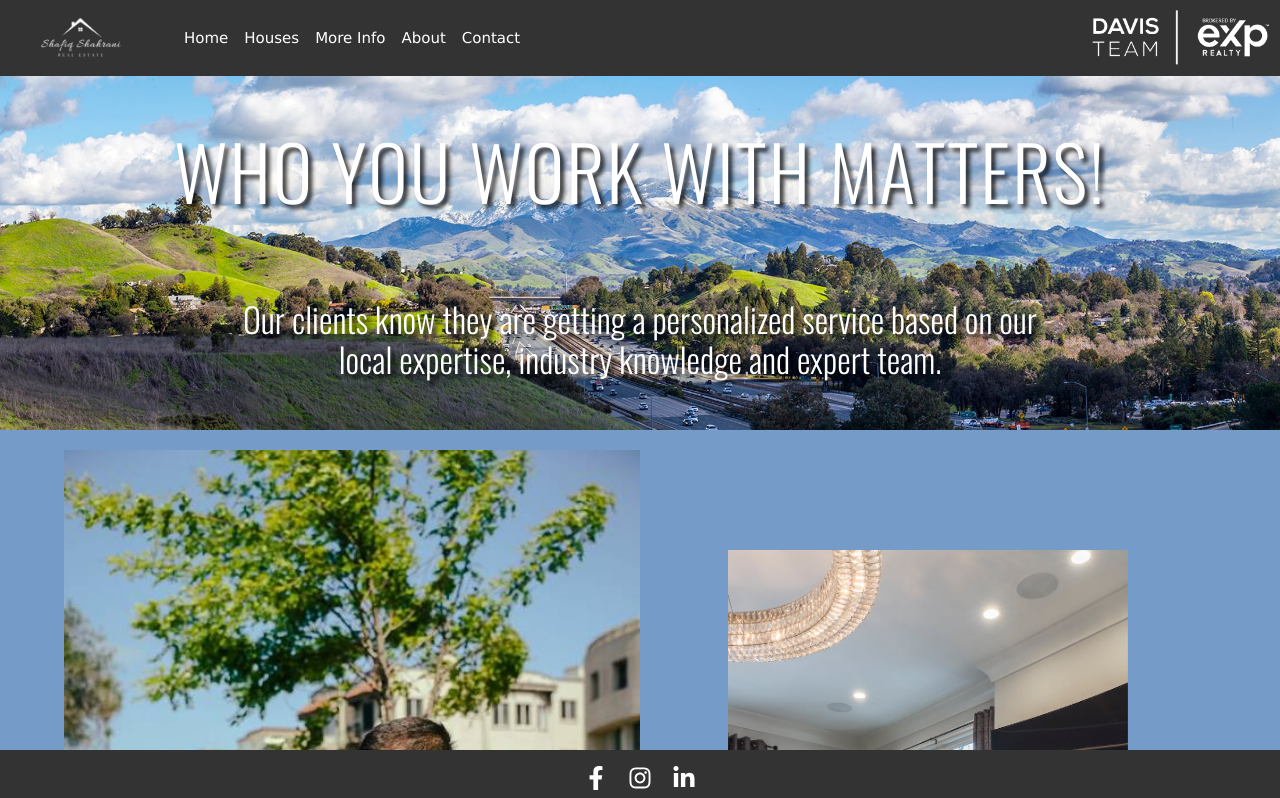
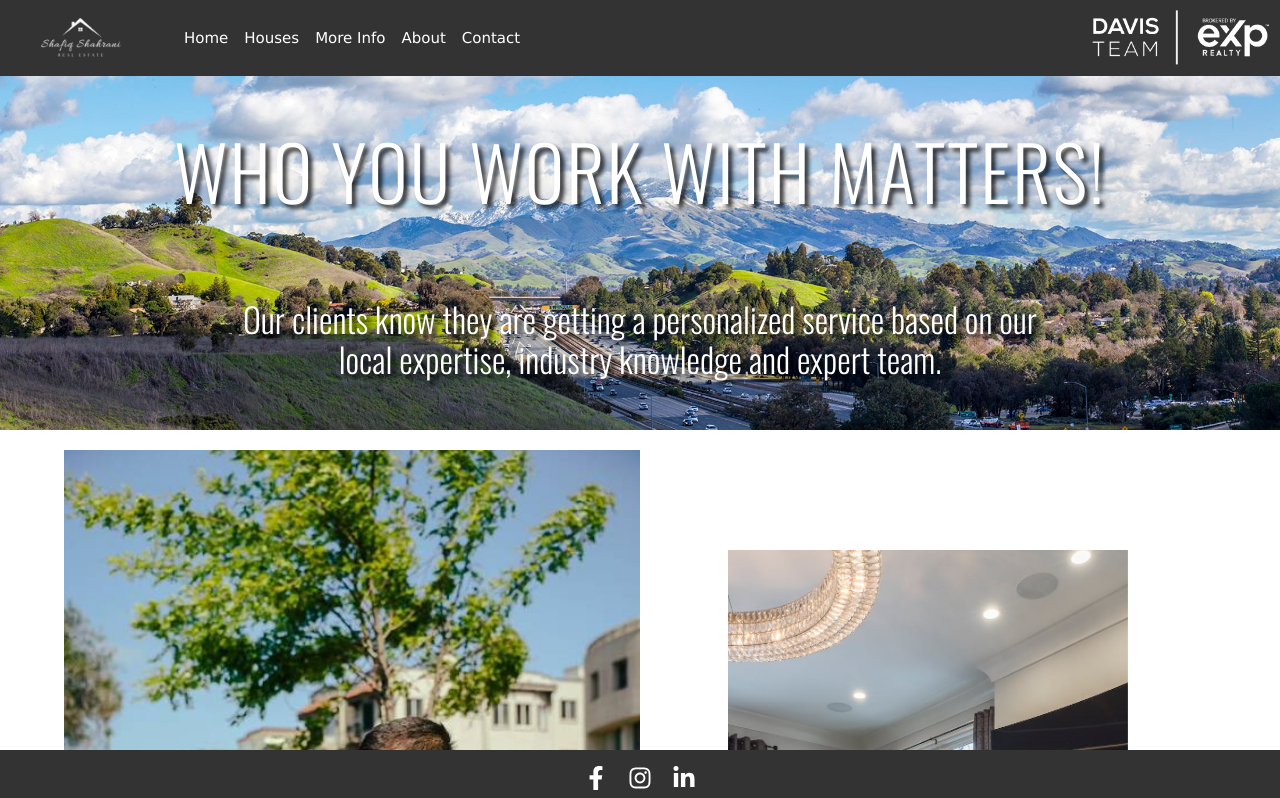
Before and after one commit to Moshahrani/real-estate-website, a React (Create React App) app in the folder real-estate/: page / in a window 1280 px wide. Shown: the top 798 px of the page. Built offline with nearby package versions, Linux system fonts and the light colour scheme; a web font is replaced by a local one.

Commit message:
added white to gradient from top to 20% down instead for better color contrast of carousel container with body's background color

```diff
--- a/real-estate/src/css/Home.css
+++ b/real-estate/src/css/Home.css
@@ -1,9 +1,11 @@
 @import url('https://fonts.googleapis.com/css?family=Hammersmith+One');
 body {
-  background: linear-gradient(to bottom, #759CC9 20%, #ffffff 25%, #759CC9 50%, #ffffff 75%, #759CC9 100%);
+  background: linear-gradient(to bottom, white 20%, #ffffff 25%, #759CC9 50%, #ffffff 75%, #759CC9 100%);
   /* background: radial-gradient(circle at center, #54ADD6, #E0DAE3);
   background: -webkit-radial-gradient(circle at center, #54ADD6, #E0DAE3);
   background: -moz-radial-gradient(circle at center, #54ADD6, #E0DAE3); */
+  z-index: 1;
+
 }
 
 
```
